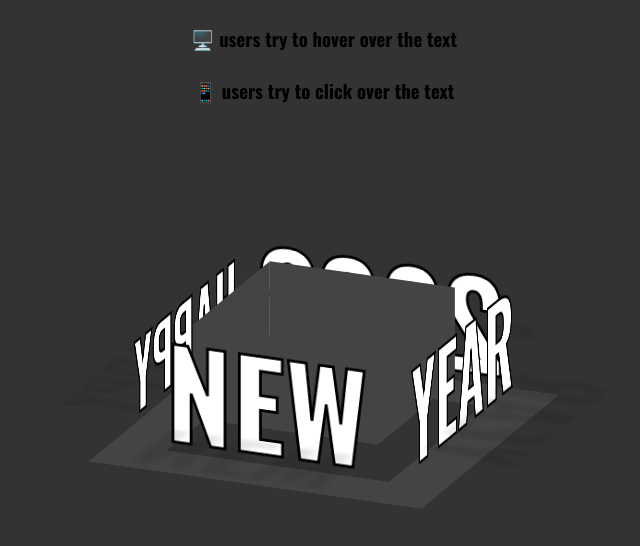
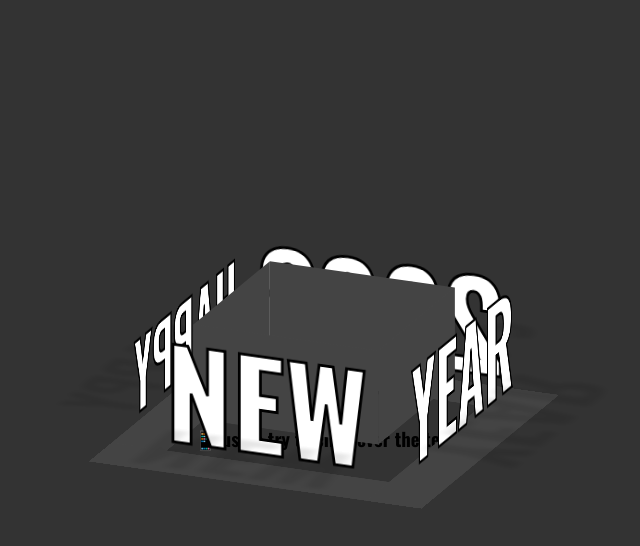
Before and after one commit to onlybond/HappyNewyear2k23, a plain HTML site: page index.html in a window 1280 px wide. Shown: the whole page, without its empty margins (316-956 px from the left). Drawn offline with nearby package versions, Linux system fonts and the light colour scheme.

Commit message:
Update style.css

```diff
--- a/style.css
+++ b/style.css
@@ -8,9 +8,9 @@
 }
 
 body{
-    /* display: flex;
+    display: flex;
     justify-content: center;
-    flex-direction: column; */
+    flex-direction: column;
     margin: auto;
     min-height: 100vh;
     background: #333;
```
